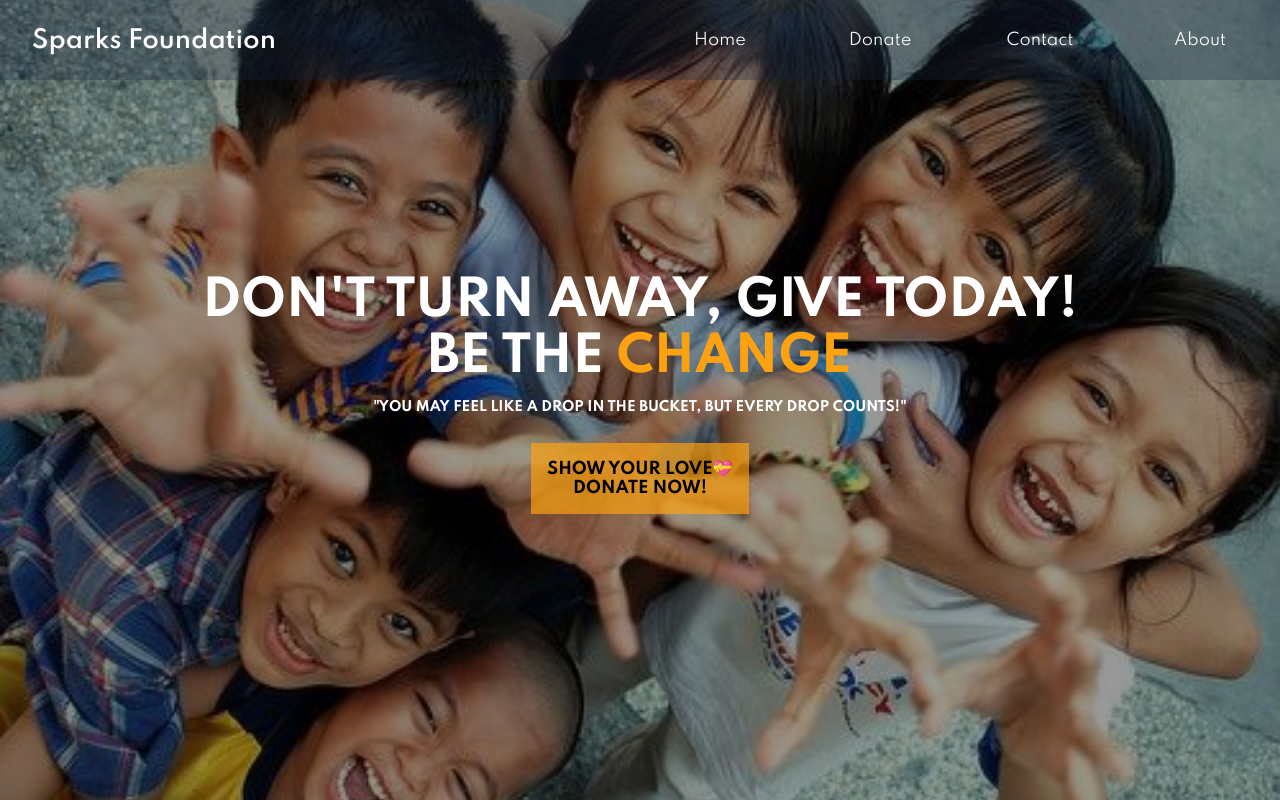
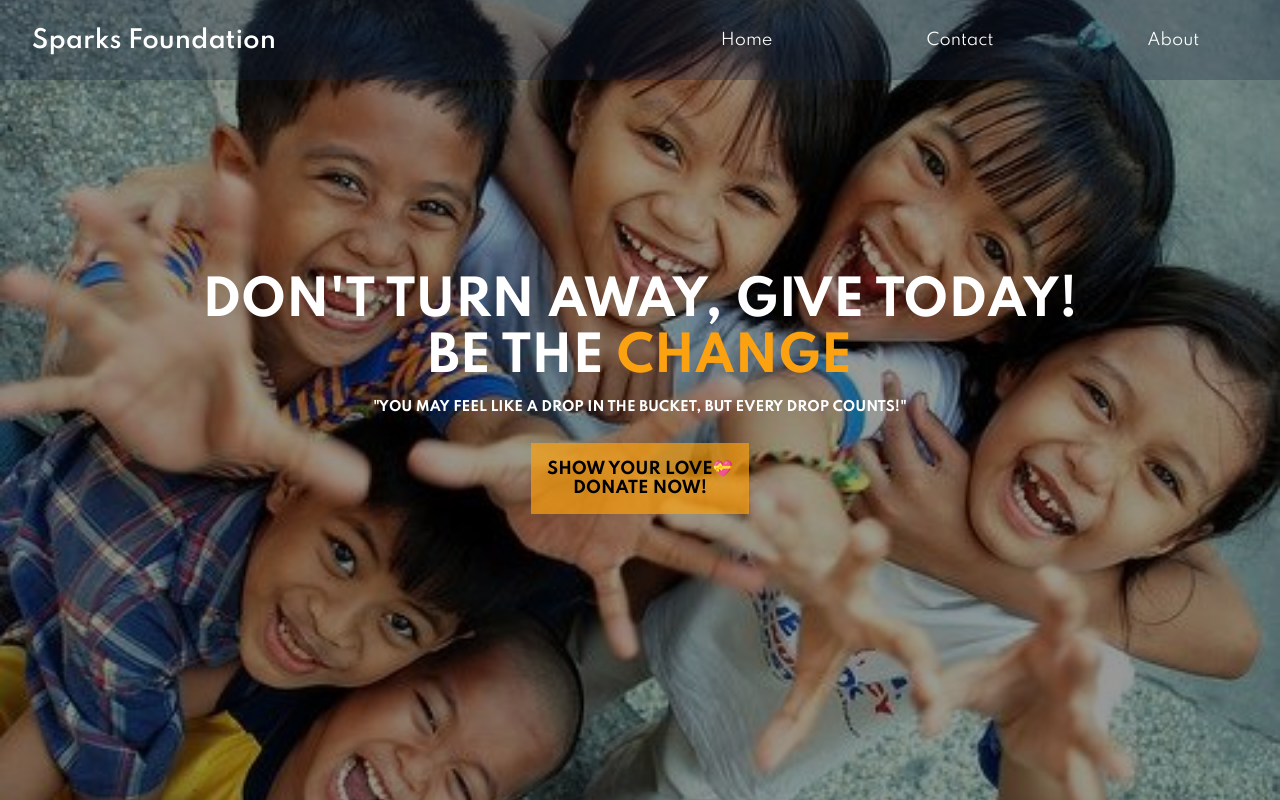
Before and after one commit to Sunidhimathur/Donation-Website, a plain HTML site: page index.html in a window 1280 px wide. Drawn offline with nearby package versions, Linux system fonts and the light colour scheme.

Commit message:
Update index.html

```diff
--- a/index.html
+++ b/index.html
@@ -23,7 +23,6 @@
             </div>
             <ul class="navlinks">
                 <li><a class="links" href="./index.html">Home</a></li>
-                <li><a class="links" href="./Donation.html">Donate</a></li>
                 <li><a class="links" href="https://www.thesparksfoundationsingapore.org/contact-us/">Contact</a></li>
                 <li><a class="links" href="https://www.thesparksfoundationsingapore.org/">About</a></li>
             </ul>
```
